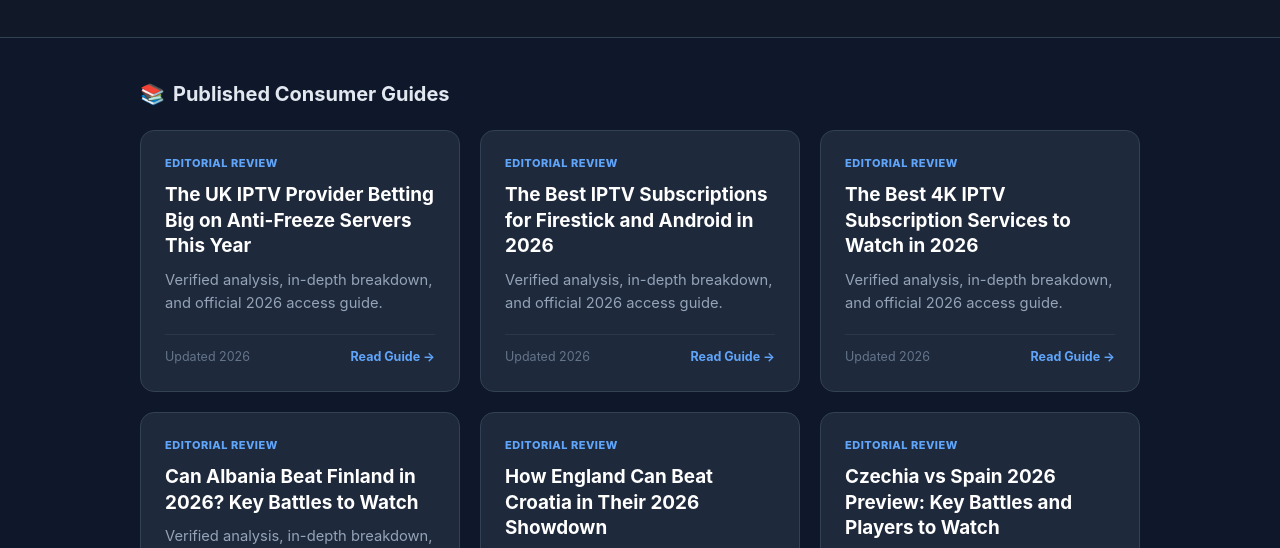
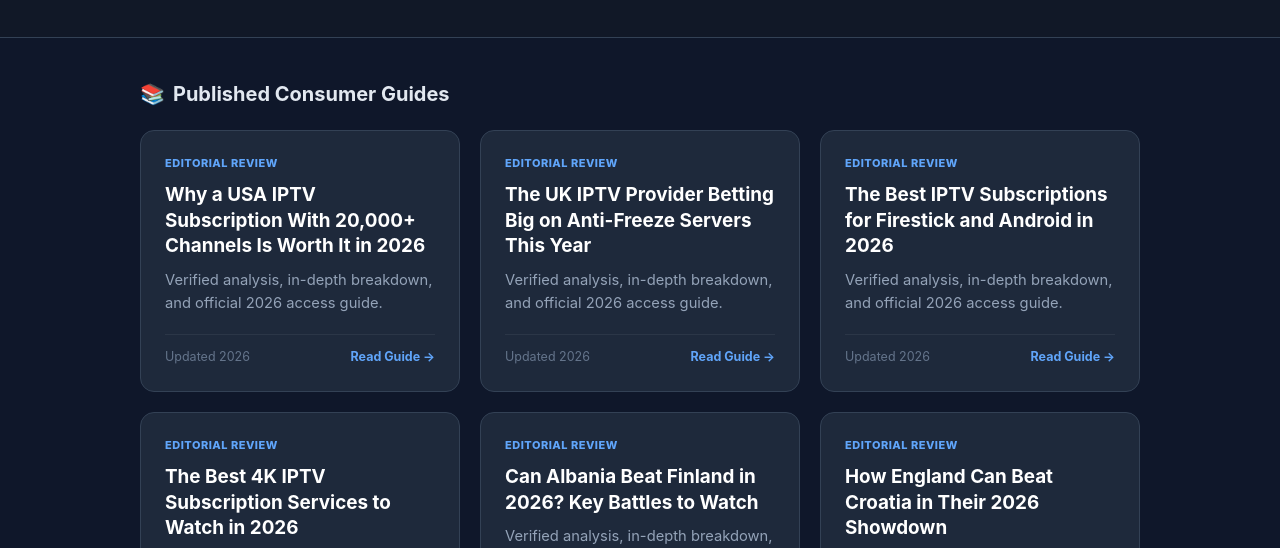
Before and after one commit to grandbrav-gif/grandbrav-gif.github.io, a plain HTML site: page index.html in a window 1280 px wide. Shown: the part 221-769 px from the top of the page. Drawn offline with Linux system fonts and the light colour scheme.

Commit message:
Feature why-a-usa-iptv-subscription-with-20-000-channels-is-worth-it-in-2-288 on homepage

```diff
--- a/index.html
+++ b/index.html
@@ -38,6 +38,15 @@
     <div class="grid-title"><span>📚</span> Published Consumer Guides</div>
     <div class="grid" id="article-list">
       <!-- ARTICLES_START -->
+      <a href="https://grandbrav-gif.github.io/posts/why-a-usa-iptv-subscription-with-20-000-channels-is-worth-it-in-2-288.html" class="card">
+        <span class="card-tag">EDITORIAL REVIEW</span>
+        <h3>Why a USA IPTV Subscription With 20,000+ Channels Is Worth It in 2026</h3>
+        <p class="card-desc">Verified analysis, in-depth breakdown, and official 2026 access guide.</p>
+        <div class="card-footer">
+          <span class="card-date">Updated 2026</span>
+          <span class="card-read">Read Guide &rarr;</span>
+        </div>
+      </a>
       <a href="https://grandbrav-gif.github.io/posts/the-uk-iptv-provider-betting-big-on-anti-freeze-servers-this-year-511.html" class="card">
         <span class="card-tag">EDITORIAL REVIEW</span>
         <h3>The UK IPTV Provider Betting Big on Anti-Freeze Servers This Year</h3>
```
